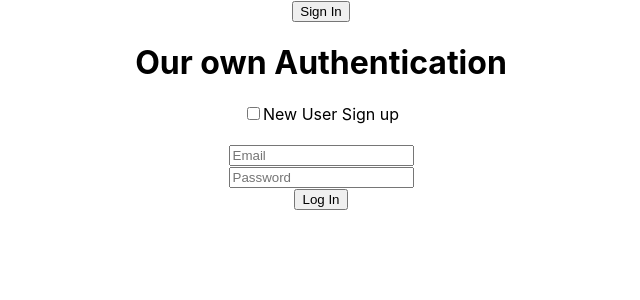
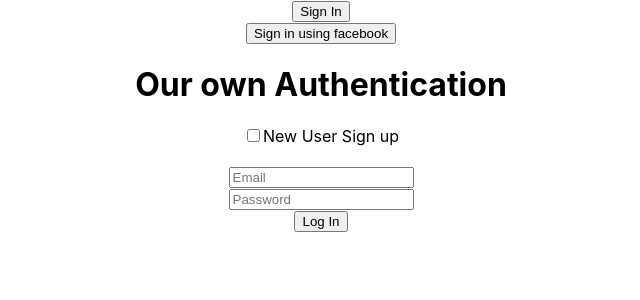
Before and after one commit to Marzan1234eng/firebase-auth, a React (Create React App) app: page / in a window 1280 px wide. Shown: the top 300 px of the page, without its empty margins (319-959 px from the left). Built offline with nearby package versions, Linux system fonts and the light colour scheme.

Commit message:
facebook diye login

```diff
--- a/src/App.js
+++ b/src/App.js
@@ -4,7 +4,7 @@ import * as firebase from 'firebase/app';
 import firebaseConfig from './firebase.config';
 import { getAuth, signInWithPopup, GoogleAuthProvider, signOut } from "firebase/auth";
 import {useState} from "react";
-import {updateProfile, createUserWithEmailAndPassword, signInWithEmailAndPassword} from "firebase/auth";
+import {FacebookAuthProvider, updateProfile, createUserWithEmailAndPassword, signInWithEmailAndPassword} from "firebase/auth";
 
 firebase.initializeApp(firebaseConfig);
 
@@ -21,6 +21,7 @@ function App() {
         error: ''
     });
     const provider = new GoogleAuthProvider();
+    const fbProvider = new FacebookAuthProvider();
     const auth = getAuth();
 
 
@@ -139,6 +140,32 @@ function App() {
             setUser(newUserInfo);
         }
     }
+
+    const handleFbSignIn = () => {
+        signInWithPopup(auth, fbProvider)
+            .then((result) => {
+                // The signed-in user info.
+                const user = result.user;
+
+                // This gives you a Facebook Access Token. You can use it to access the Facebook API.
+                const credential = FacebookAuthProvider.credentialFromResult(result);
+                const accessToken = credential.accessToken;
+
+                console.log('fb user sign in');
+                // ...
+            })
+            .catch((error) => {
+                // Handle Errors here.
+                const errorCode = error.code;
+                const errorMessage = error.message;
+                // The email of the user's account used.
+                const email = error.email;
+                // The AuthCredential type that was used.
+                const credential = FacebookAuthProvider.credentialFromError(error);
+
+                // ...
+            });
+    }
     //console.log(newUser);
     return (
         <div className="App">
@@ -148,6 +175,8 @@ function App() {
                     :
                     <button onClick={handleSignIn}>Sign In</button>
             }
+            <br/>
+            <button onClick={handleFbSignIn}>Sign in using facebook</button>
             {
                 user.isSignedIn && <div>
                     <p>Welcome, {user.name}</p>
```
